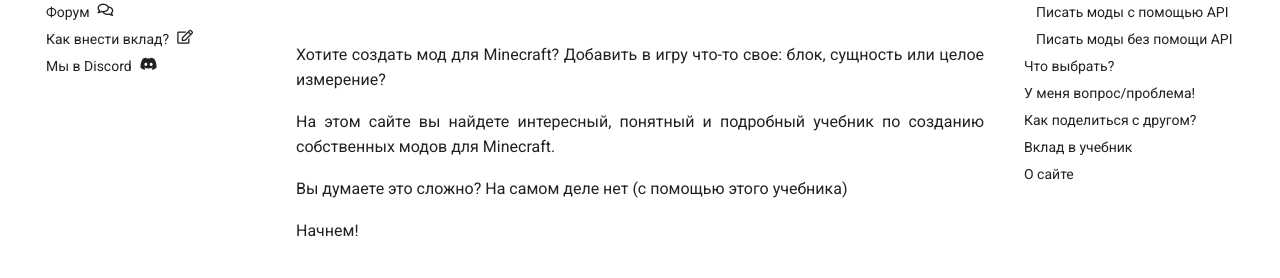
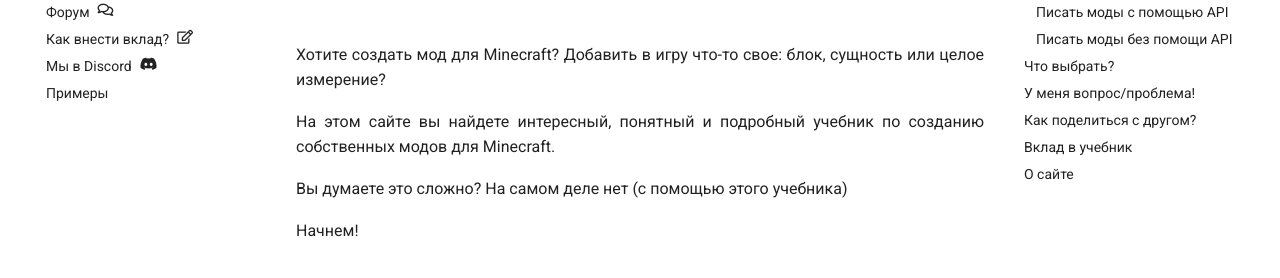
Before and after one commit to mc-modding/book, an MkDocs documentation site: the page built from docs/index.md, in a window 1280 px wide. Shown: the part 153-431 px from the top of the page. Built offline with MkDocs 1.6.1 and Material for MkDocs 9.7.7, drawn with Linux system fonts in a browser that asks for light colours; nearby versions of some CDN libraries; comment, search, counter and statistics services are not loaded.

Commit message:
Добавлена ссылка на примеры кода из статей

```diff
--- a/mkdocs.yml
+++ b/mkdocs.yml
@@ -253,3 +253,7 @@
     - title: 'Мы в Discord'
       icon: 'fab fa-discord'
       url: 'https://discord.gg/FVVG8p2QrW'
+
+    - title: 'Примеры'
+      icon: 'fab fa-code'
+      url: 'https://github.com/mc-modding/example'
```
